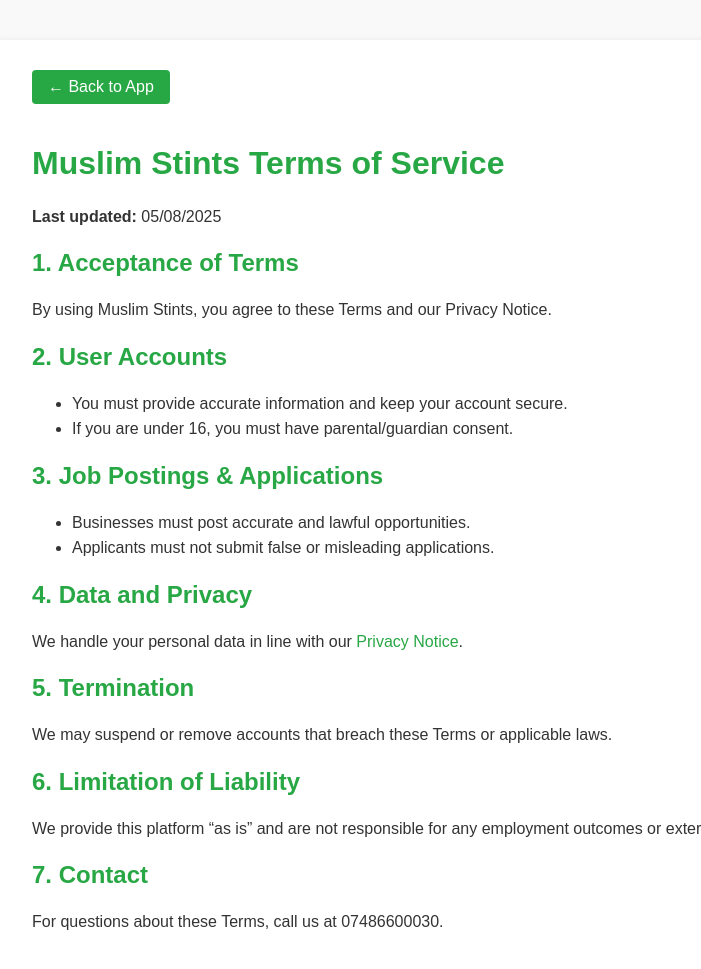
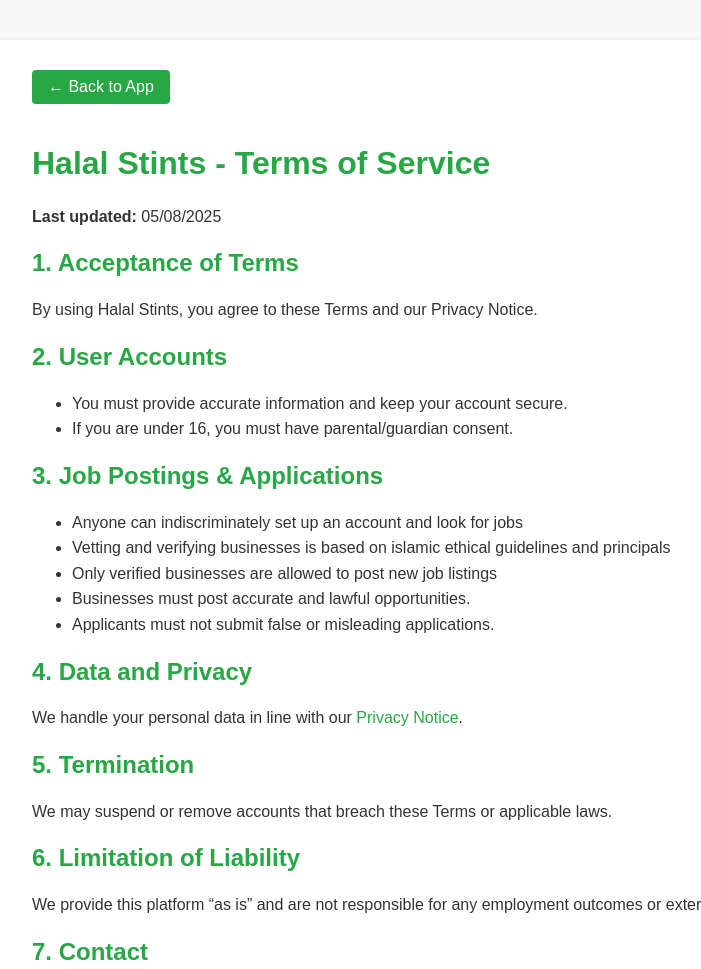
Before and after one commit to IADesai/halalstints, a website: page public/terms.html in a window 1280 px wide. Shown: the top 969 px of the page, without its empty margins (158-859 px from the left). Drawn offline with Linux system fonts and the light colour scheme.

Commit message:
Rebranding

```diff
--- a/public/terms.html
+++ b/public/terms.html
@@ -3,7 +3,7 @@
 <head>
   <meta charset="UTF-8" />
   <meta name="viewport" content="width=device-width, initial-scale=1.0" />
-  <title>Muslim Stints - Terms of Service</title>
+  <title>Halal Stints - Terms of Service</title>
   <style>
     body {
       font-family: Arial, sans-serif;
@@ -51,11 +51,11 @@
   <div class="container">
     <a href="index.html" class="back-btn">← Back to App</a>
 
-    <h1>Muslim Stints Terms of Service</h1>
+    <h1>Halal Stints - Terms of Service</h1>
     <p><strong>Last updated:</strong> 05/08/2025</p>
 
     <h2>1. Acceptance of Terms</h2>
-    <p>By using Muslim Stints, you agree to these Terms and our Privacy Notice.</p>
+    <p>By using Halal Stints, you agree to these Terms and our Privacy Notice.</p>
 
     <h2>2. User Accounts</h2>
     <ul>
@@ -65,6 +65,9 @@
 
     <h2>3. Job Postings & Applications</h2>
     <ul>
+      <li>Anyone can indiscriminately set up an account and look for jobs </li>
+      <li>Vetting and verifying businesses is based on islamic ethical guidelines and principals</li>
+      <li>Only verified businesses are allowed to post new job listings </li>
       <li>Businesses must post accurate and lawful opportunities.</li>
       <li>Applicants must not submit false or misleading applications.</li>
     </ul>
```
Also changed, not shown: public/index.html (+4 -4 lines), public/privacy.html (+2 -2 lines).
